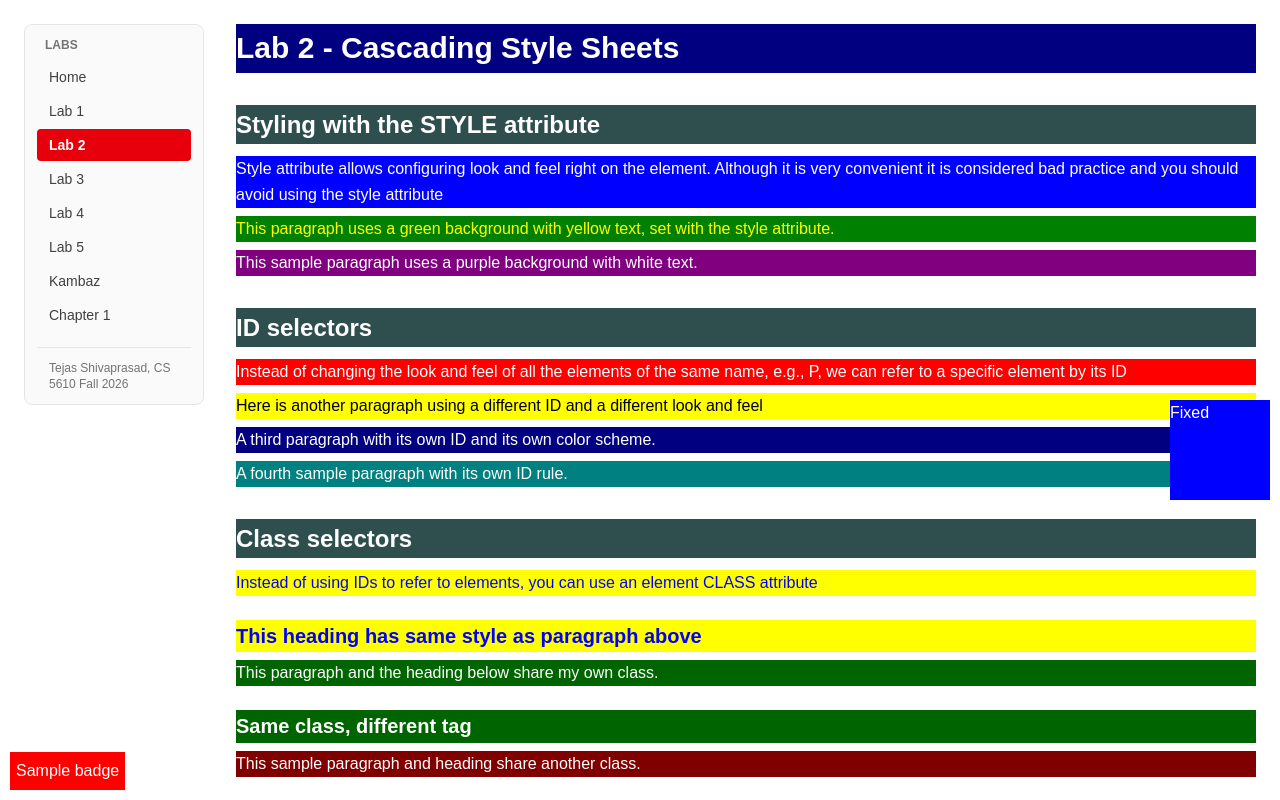
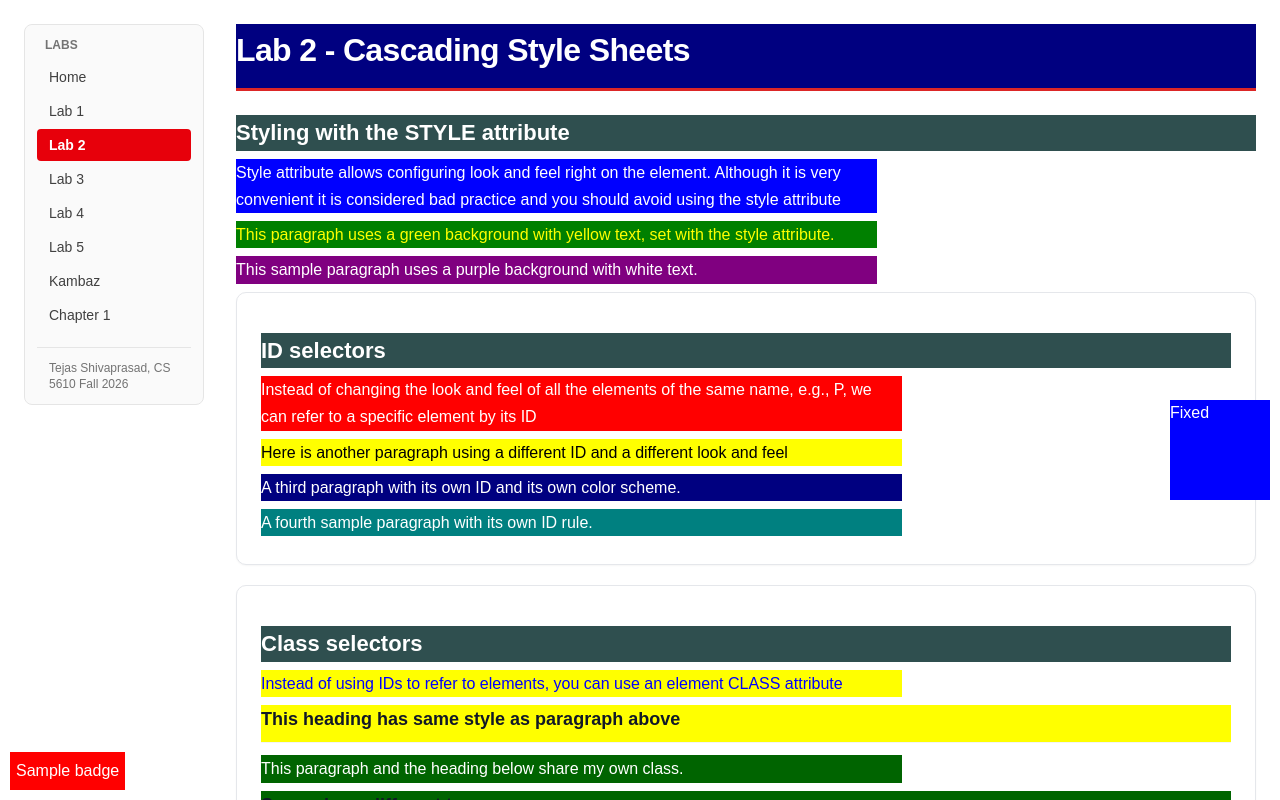
Before and after one commit to TejaShiv/kambaz-next-js, a Next.js app: page /labs/lab2 in a window 1280 px wide. Shown: the top 800 px of the page. Built offline with nearby package versions, Linux system fonts and the light colour scheme.

Commit message:
Restyle labs with card sections and consistent typography

```diff
--- a/app/labs/labs.css
+++ b/app/labs/labs.css
@@ -1,13 +1,146 @@
-main.wd-labs-content h2 { font-size: 1.875rem; font-weight: 700; margin-bottom: 1rem; }
-main.wd-labs-content h3 { font-size: 1.5rem; font-weight: 600; margin-top: 2rem; margin-bottom: 0.75rem; }
-main.wd-labs-content h4 { font-size: 1.25rem; font-weight: 600; margin-top: 1.5rem; margin-bottom: 0.5rem; }
-main.wd-labs-content h5 { font-size: 1.125rem; font-weight: 500; margin-top: 1rem; margin-bottom: 0.25rem; }
-main.wd-labs-content p { margin: 0.5rem 0; }
-main.wd-labs-content hr { margin: 1.5rem 0; border-color: #e5e5e5; }
-main.wd-labs-content ol { list-style: decimal; margin: 0.5rem 0 0.5rem 1.5rem; }
-main.wd-labs-content ul { list-style: disc; margin: 0.5rem 0 0.5rem 1.5rem; }
-main.wd-labs-content pre { background: #f5f5f5; padding: 0.75rem; border-radius: 4px; overflow-x: auto; font-size: 0.875rem; margin: 0.75rem 0; }
-main.wd-labs-content table { margin: 0.75rem 0; }
-main.wd-labs-content a { color: #1d4ed8; text-decoration: underline; }
-main.wd-labs-content h1 { font-size: 2.25rem; font-weight: 700; margin-bottom: 1rem; }
-main.wd-labs-content h6 { font-size: 1rem; font-weight: 500; margin-top: 0.75rem; margin-bottom: 0.25rem; }
+main.wd-labs-content {
+  color: #1f2937;
+}
+
+main.wd-labs-content > div > h2 {
+  font-size: 2rem;
+  font-weight: 700;
+  letter-spacing: -0.02em;
+  margin-bottom: 1.5rem;
+  padding-bottom: 0.75rem;
+  border-bottom: 3px solid #dc2626;
+}
+
+main.wd-labs-content > div > div {
+  background: #ffffff;
+  border: 1px solid #e5e7eb;
+  border-radius: 10px;
+  padding: 1.25rem 1.5rem;
+  margin-bottom: 1.25rem;
+  box-shadow: 0 1px 2px rgba(0, 0, 0, 0.04);
+  transition: box-shadow 0.15s ease, border-color 0.15s ease;
+}
+
+main.wd-labs-content > div > div:hover {
+  border-color: #d1d5db;
+  box-shadow: 0 2px 8px rgba(0, 0, 0, 0.06);
+}
+
+main.wd-labs-content h1 {
+  font-size: 2.25rem;
+  font-weight: 700;
+  margin: 0.5rem 0;
+}
+main.wd-labs-content h3 {
+  font-size: 1.375rem;
+  font-weight: 600;
+  margin: 1.25rem 0 0.5rem;
+}
+main.wd-labs-content h4 {
+  font-size: 1.125rem;
+  font-weight: 600;
+  color: #111827;
+  margin: 0 0 0.75rem;
+  padding-bottom: 0.5rem;
+  border-bottom: 1px solid #f3f4f6;
+}
+main.wd-labs-content h5 {
+  font-size: 0.8125rem;
+  font-weight: 600;
+  text-transform: uppercase;
+  letter-spacing: 0.05em;
+  color: #6b7280;
+  margin: 1rem 0 0.375rem;
+}
+main.wd-labs-content h6 {
+  font-size: 0.9375rem;
+  font-weight: 500;
+  margin: 0.75rem 0 0.25rem;
+}
+
+main.wd-labs-content p {
+  margin: 0.5rem 0;
+  line-height: 1.7;
+  max-width: 72ch;
+}
+
+main.wd-labs-content hr {
+  display: none;
+}
+
+main.wd-labs-content ol {
+  list-style: decimal;
+  margin: 0.5rem 0 0.5rem 1.5rem;
+}
+main.wd-labs-content ul {
+  list-style: disc;
+  margin: 0.5rem 0 0.5rem 1.5rem;
+}
+main.wd-labs-content li {
+  margin: 0.25rem 0;
+}
+
+main.wd-labs-content pre {
+  background: #1e293b;
+  color: #e2e8f0;
+  padding: 1rem;
+  border-radius: 8px;
+  overflow-x: auto;
+  font-size: 0.8125rem;
+  line-height: 1.6;
+  margin: 0.75rem 0;
+}
+
+main.wd-labs-content table {
+  margin: 0.75rem 0;
+  border-collapse: collapse;
+}
+main.wd-labs-content th {
+  background: #f9fafb;
+  font-weight: 600;
+  text-align: left;
+}
+main.wd-labs-content th,
+main.wd-labs-content td {
+  border: 1px solid #e5e7eb;
+  padding: 0.5rem 0.75rem;
+}
+
+main.wd-labs-content a {
+  color: #1d4ed8;
+  text-decoration: underline;
+  text-underline-offset: 2px;
+}
+main.wd-labs-content a:hover {
+  color: #1e40af;
+}
+
+main.wd-labs-content input,
+main.wd-labs-content select,
+main.wd-labs-content textarea {
+  border: 1px solid #d1d5db;
+  border-radius: 6px;
+  padding: 0.375rem 0.625rem;
+  font-size: 0.875rem;
+  margin: 0.125rem 0;
+}
+main.wd-labs-content input[type="checkbox"],
+main.wd-labs-content input[type="radio"] {
+  padding: 0;
+  margin-right: 0.375rem;
+}
+main.wd-labs-content label {
+  margin-right: 0.5rem;
+  font-size: 0.9375rem;
+}
+main.wd-labs-content button {
+  border: 1px solid #d1d5db;
+  border-radius: 6px;
+  padding: 0.375rem 0.875rem;
+  font-size: 0.875rem;
+  background: #f9fafb;
+  margin-right: 0.5rem;
+}
+main.wd-labs-content button:hover {
+  background: #f3f4f6;
+}
```
